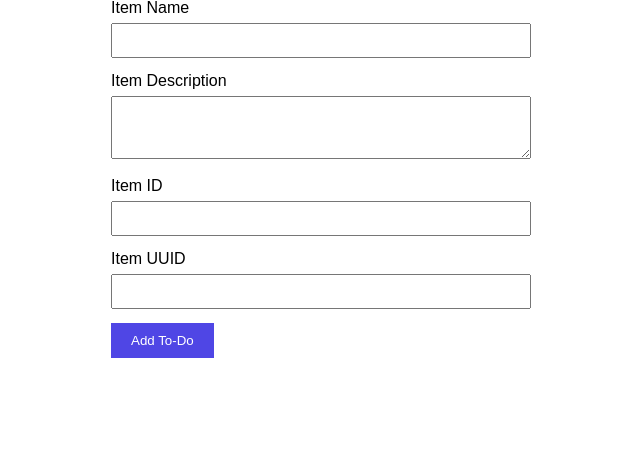
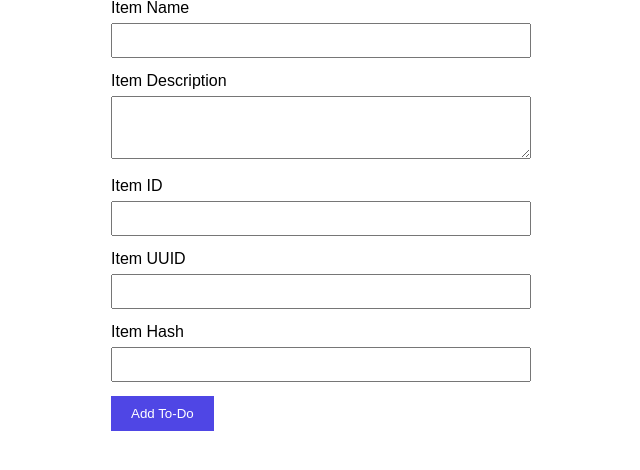
Before and after one commit to Aviral-Rohan/flask-git-assignment, a Flask app: page /todo in a window 1280 px wide. Shown: the part 109-579 px from the top of the page, without its empty margins (319-959 px from the left). Run offline with Flask 3, Linux system fonts and the light colour scheme.

Commit message:
Add Item Hash field to To-Do form

```diff
--- a/templates/todo.html
+++ b/templates/todo.html
@@ -19,6 +19,8 @@
     <input type="text" name="itemId">
     <label>Item UUID</label>
     <input type="text" name="itemUuid">
+    <label>Item Hash</label>
+    <input type="text" name="itemHash">
     <button type="submit">Add To-Do</button>
   </form>
 </body>
```
